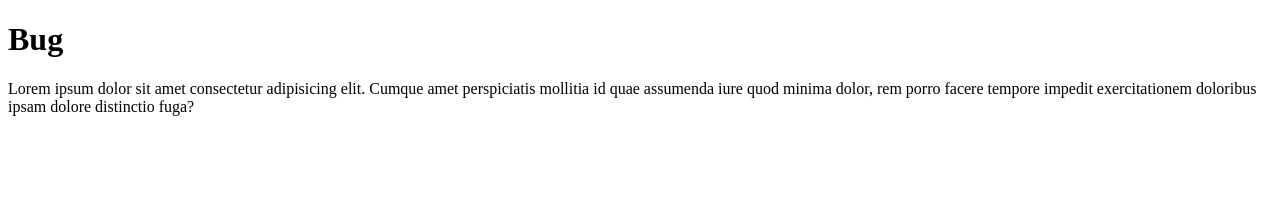
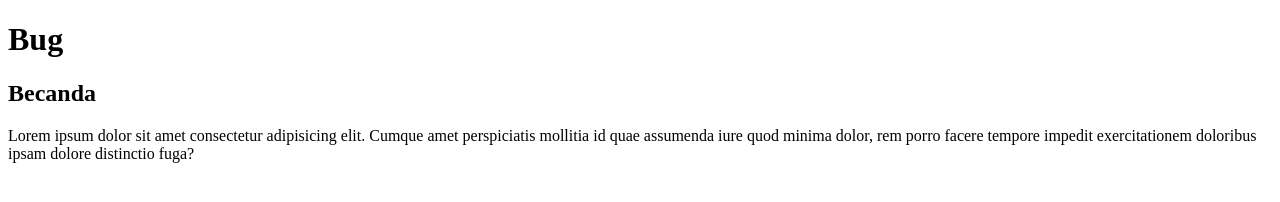
Before and after one commit to sulaiman00/Git, a plain HTML site: page index.html in a window 1280 px wide. Drawn offline with Linux system fonts and the light colour scheme; a script that the page names is missing.

Commit message:
menambah kan h2 di index.html

```diff
--- a/index.html
+++ b/index.html
@@ -11,8 +11,10 @@
 
 <body>
     <h1>Bug</h1>
+    <h2>Becanda</h2>
     <p>Lorem ipsum dolor sit amet consectetur adipisicing elit. Cumque amet perspiciatis mollitia id quae assumenda iure
         quod minima dolor, rem porro facere tempore impedit exercitationem doloribus ipsam dolore distinctio fuga?</p>
+
 
 
 </body>
```
